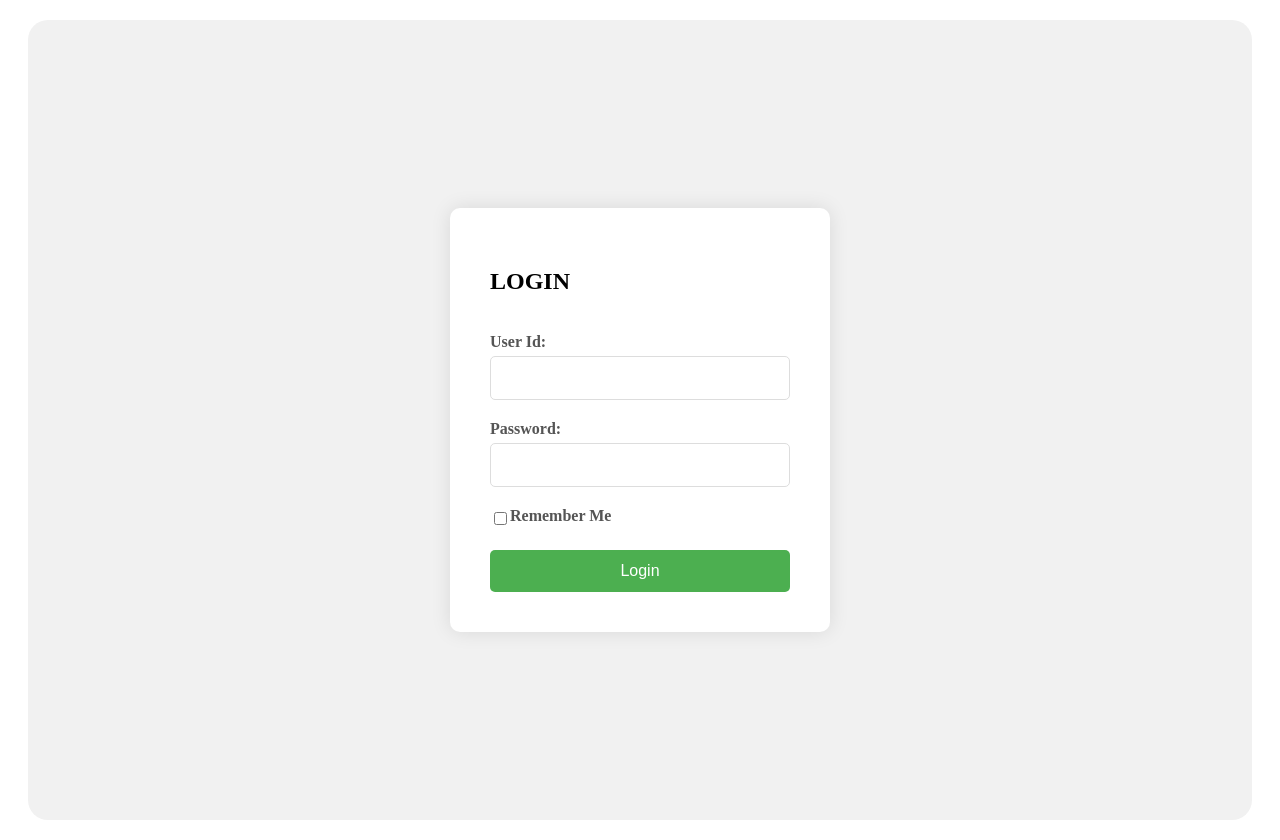
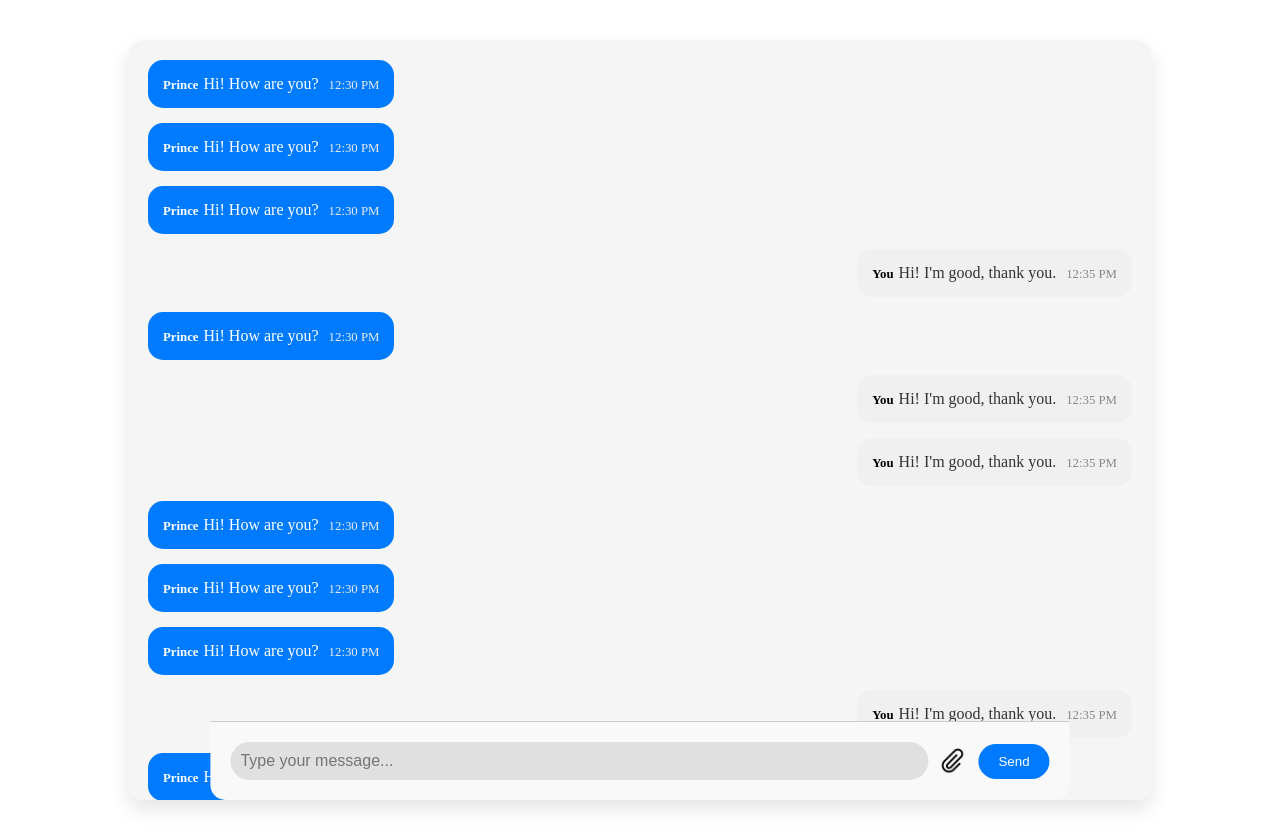
Before and after one commit to CodeKrafterskgp/hackthon, a React (Vite) app in the folder frontend/: page / in a window 1280 px wide. After the commit the page ends 800 px from the top, so only its background shows below. Built offline with nearby package versions, Linux system fonts and the light colour scheme.

Commit message:
chat messages part

```diff
--- a/frontend/src/App.jsx
+++ b/frontend/src/App.jsx
@@ -1,11 +1,13 @@
 import Leader from './components/leader-board/Leader';
 import Login from './components/Login/Login';
+import Chat from './components/chat/Chat';
 
 const App = () => {
   return (
     <div>
       {/* <Leader /> */}
-      <Login />
+      {/* <Login /> */}
+      <Chat />
     </div>
   );
 };
--- /dev/null
+++ b/frontend/src/components/chat/Chat.jsx
@@ -0,0 +1,61 @@
+import attachment from './images/attachment.png';
+
+import './chat.css';
+
+const Chat = () => {
+  return (
+    <div className="chat-container">
+      <div className="chat-messages">
+        <SentMsg />
+        <ResMsg />
+        <ResMsg />
+        <SentMsg />
+        <SentMsg />
+        <ResMsg />
+        <SentMsg />
+        <ResMsg />
+        <ResMsg />
+        <ResMsg />
+        <SentMsg />
+        <SentMsg />
+        <ResMsg />
+        <SentMsg />
+        <ResMsg />
+        <ResMsg />
+        <ResMsg />
+      </div>
+      <div className="chat-input">
+        <input type="text" placeholder="Type your message..." />
+        <img
+          className="attachment-icon"
+          src={attachment}
+          alt="Attachment Icon"
+        />
+        <input type="file" id="fileInput" style={{ display: 'none' }} />
+        <button>Send</button>
+      </div>
+    </div>
+  );
+};
+
+const SentMsg = () => {
+  return (
+    <div className="message sender-message">
+      <span className="sender-name">You</span>
+      <span className="message-body">Hi! I'm good, thank you.</span>
+      <span className="timestamp">12:35 PM</span>
+    </div>
+  );
+};
+
+const ResMsg = () => {
+  return (
+    <div className="message user-message">
+      <span className="sender-name">Prince</span>
+      <span className="message-body">Hi! How are you?</span>
+      <span className="timestamp">12:30 PM</span>
+    </div>
+  );
+};
+
+export default Chat;
--- /dev/null
+++ b/frontend/src/components/chat/chat.css
@@ -0,0 +1,111 @@
+.chat-container {
+  width: 80%;
+  height: 95vh; /* 95% of the viewport height */
+  position: fixed;
+  bottom: 0;
+  left: 50%;
+  transform: translateX(-50%);
+  border-radius: 15px;
+  overflow: hidden;
+  background-color: #fff;
+  box-shadow: 0 10px 20px rgba(0, 0, 0, 0.1);
+}
+
+.chat-messages {
+  padding: 20px;
+  min-height: calc(100% - 60px); /* Adjusted height for messages container */
+  overflow-y: scroll;
+  background-color: #f5f5f5;
+  border-top-left-radius: 15px;
+  border-top-right-radius: 15px;
+  display: flex;
+  flex-direction: column-reverse; /* Align messages vertically from the bottom */
+}
+
+.message {
+  margin-bottom: 15px;
+  padding: 15px;
+  border-radius: 15px;
+  word-wrap: break-word;
+  position: relative;
+}
+
+.user-message {
+  background-color: #007bff;
+  color: #fff;
+  align-self: flex-start;
+}
+
+.sender-message {
+  background-color: #f0f0f0;
+  color: #333;
+  align-self: flex-end;
+}
+
+.timestamp {
+  font-size: 0.8em;
+  color: #888;
+  margin-left: 10px; /* Adjust the spacing between the message and timestamp */
+}
+.sender-name {
+  font-size: 0.8em;
+  margin-bottom: 5px; /* Adjust spacing between sender name and message */
+  margin-right: 5px;
+  font-weight: bold;
+}
+.user-message .sender-name {
+  color: #fff;
+}
+.sender-message .sender-name {
+  color: #000;
+  margin-right: 5px;
+}
+.user-message .timestamp {
+  color: #ececec;
+}
+.chat-input {
+  padding: 20px;
+  border-top: 1px solid #ccc;
+  background-color: #f9f9f9;
+  border-bottom-left-radius: 15px;
+  border-bottom-right-radius: 15px;
+  display: flex;
+  align-items: center;
+  position: absolute;
+  bottom: 0;
+  width: 80%;
+  left: 50%;
+  transform: translateX(-50%);
+}
+
+.chat-input input[type='text'] {
+  flex: 1;
+  padding: 10px;
+  border: none;
+  border-radius: 20px;
+  background-color: #e0e0e0;
+  outline: none;
+  font-size: 1em;
+  margin-right: 10px;
+}
+
+.chat-input button {
+  padding: 10px 20px;
+  background-color: #007bff;
+  color: #fff;
+  border: none;
+  border-radius: 20px;
+  cursor: pointer;
+  transition: background-color 0.3s ease;
+}
+
+.chat-input button:hover {
+  background-color: #0056b3;
+}
+
+.attachment-icon {
+  width: 30px;
+  height: auto;
+  margin-right: 10px;
+  cursor: pointer;
+}
```
Also changed, not shown: frontend/src/components/chat/images/attachment.png (added), 1 other file (tests, documents, lock files or other folders).
